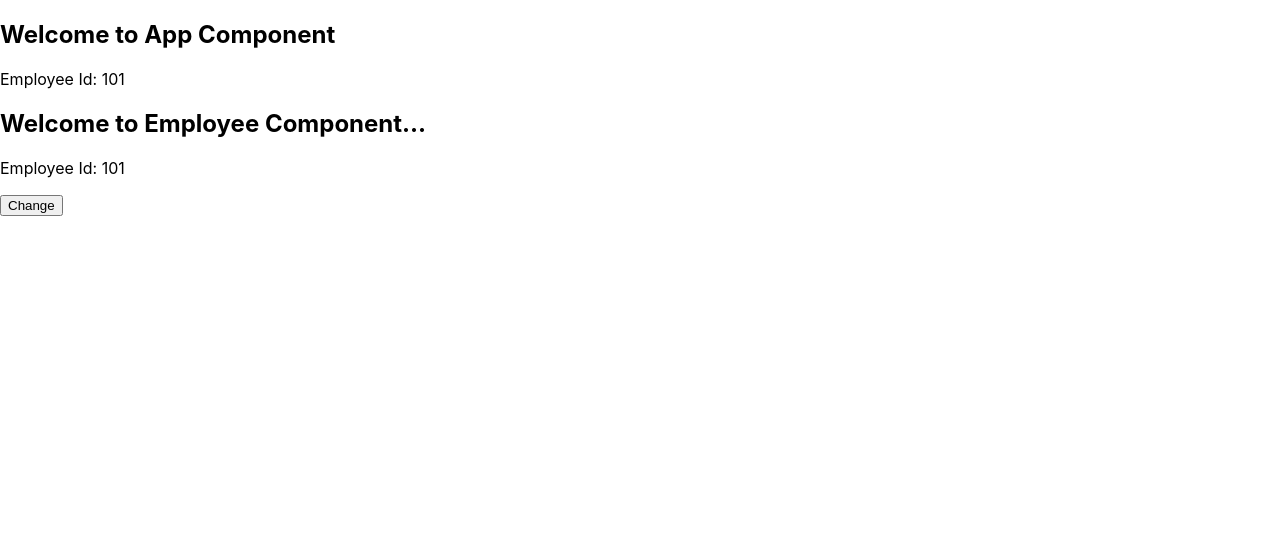
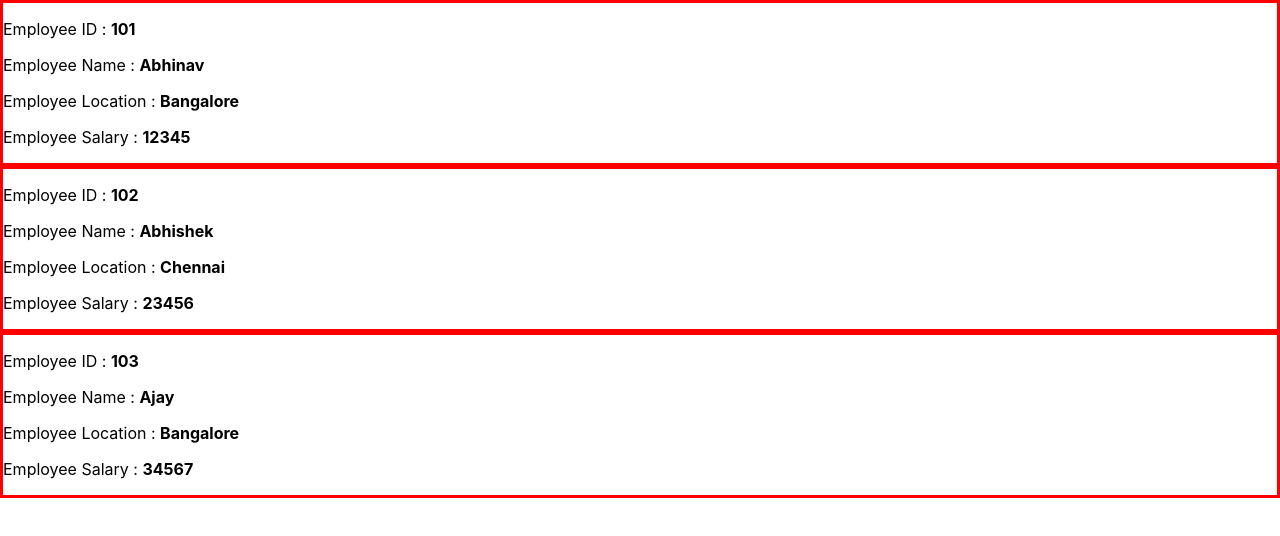
Before and after one commit to josedev123/react-demo, a React (Create React App) app: page / in a window 1280 px wide. Shown: the top 536 px of the page. Built offline with nearby package versions, Linux system fonts and the light colour scheme.

Commit message:
Iterating through Lists

```diff
--- a/src/index.js
+++ b/src/index.js
@@ -2,60 +2,47 @@
 import ReactDOM from 'react-dom';
 import './index.css';
 
-const EmployeeContext = React.createContext({
-  data: '',
-  changeEmployeeInfo:()=>{}
-});
+function Employee(props){
+  return <div style={{border:"3px solid red"}}>
 
-class App extends React.Component {
-  constructor(props){
-    super(props);
-    this.state={
-      data: {
-        Id:101,
-        Name:'Pragim Tech',
-        Location: 'Bangalore',
-        Salary: 15000
-    },
-    changeEmployeeInfo: this.updateEmployeeDetails
-  }
-  }
+<p>Employee ID : <b>{props.data.Id}</b></p>
 
-  updateEmployeeDetails=()=>{
-    this.setState({
-      data: {
-        Id: 102
-      }
-    })
-  }
+<p>Employee Name : <b>{props.data.Name}</b></p>
 
-  render() {
-    return <div>
-      <h2>Welcome to App Component</h2>
-      <p>
-          <label>Employee Id: {this.state.data.Id}</label>
-      </p>
-      <EmployeeContext.Provider value={this.state}>
+<p>Employee Location : <b>{props.data.Location}</b></p>
 
-        <Employee></Employee>
+<p>Employee Salary : <b>{props.data.Salary}</b></p>
 
-      </EmployeeContext.Provider>
-        </div>
-  }
+  </div>
 }
 
-class Employee extends React.Component {
-  static contextType = EmployeeContext;
-  render() {
-    return <div>
-      <h2>Welcome to Employee Component...</h2>
-  <p>Employee Id: {this.context.data.Id}</p>
-  <button onClick={this.context.changeEmployeeInfo}>Change</button>
-      </div>
-  }
+function DisplayEmployees(props) {
+
+  const empList=props.employeeList;
+
+  const listElements=empList.map((emp) =>
+
+<Employee key={emp.Id} data={emp}></Employee>
+
+  );
+
+  return (
+  <div>{listElements}</div>
+  )
+
 }
+const employees = [
+
+  {Id:101,Name:'Abhinav',Location:'Bangalore',Salary:12345},
+
+  {Id:102,Name:'Abhishek',Location:'Chennai',Salary:23456},
+
+  {Id:103,Name:'Ajay',Location:'Bangalore',Salary:34567}
+
+];
 
 
-let element = <App></App>
+const e = <DisplayEmployees employeeList={employees}></DisplayEmployees>
 
-ReactDOM.render(element,document.getElementById("root"));
+
+ReactDOM.render(e, document.getElementById("root"));
```
